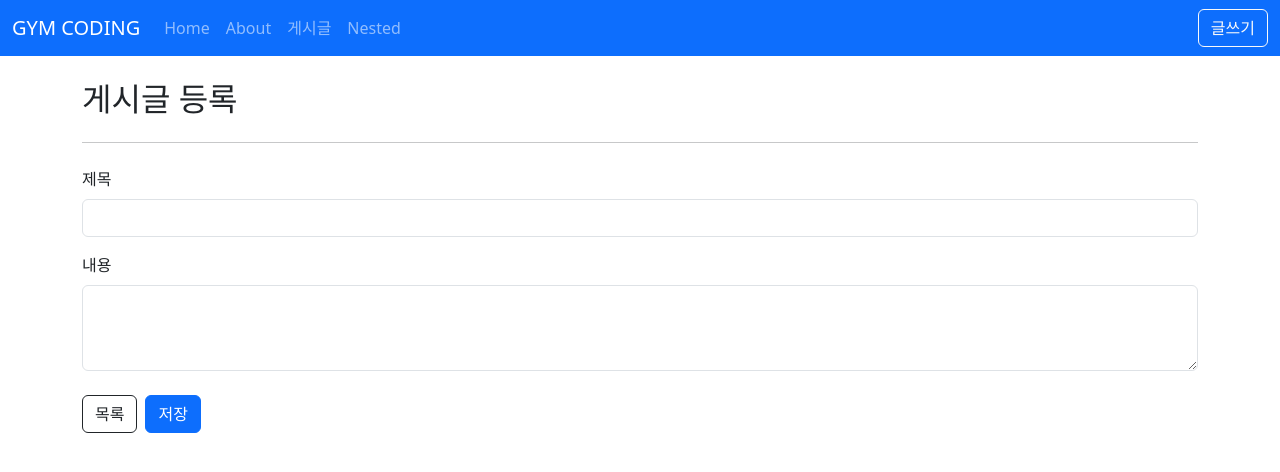
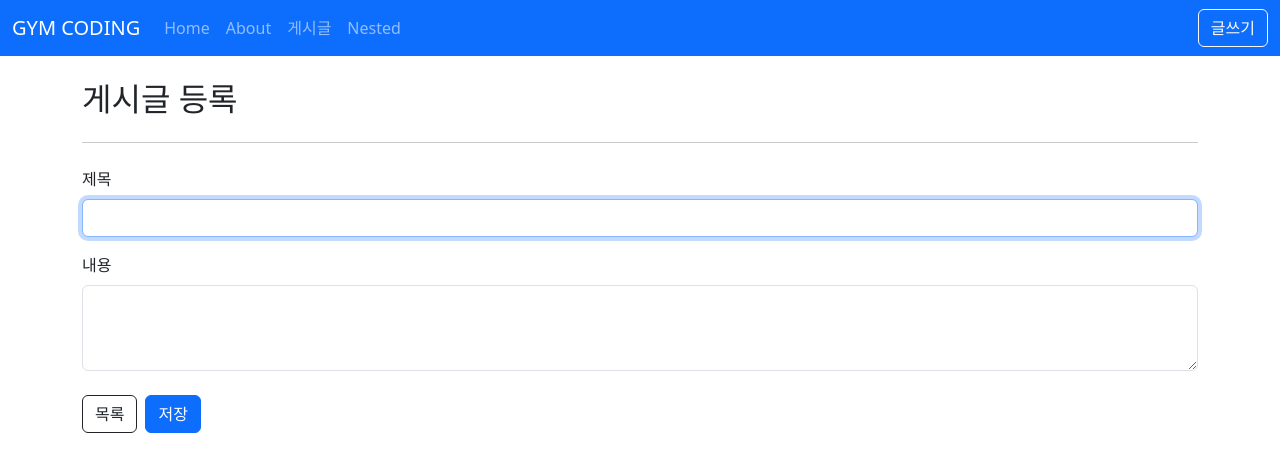
Before and after one commit to YounSoyoung/vue3-posts, a Vue app: page /posts/create in a window 1280 px wide. Shown: the top 472 px of the page. Built offline with nearby package versions, Linux system fonts and the light colour scheme.

Commit message:
커스텀 디렉티브 등록

```diff
--- a/src/components/posts/PostForm.vue
+++ b/src/components/posts/PostForm.vue
@@ -2,8 +2,11 @@
 	<form>
 		<div class="mb-3">
 			<label for="exampleFormControlInput1" class="form-label">제목</label>
+
 			<input
+				v-focus
 				:value="title"
+				v-color="'blue'"
 				@input="$emit('update:title', $event.target.value)"
 				type="text"
 				class="form-control"
@@ -27,6 +30,13 @@
 </template>
 
 <script setup>
+//el = element
+const vFocus = {
+	mounted: el => {
+		el.focus();
+	},
+};
+
 defineProps({
 	title: String,
 	content: String,
--- /dev/null
+++ b/src/directives/color.js
@@ -0,0 +1,5 @@
+function color(el, binding) {
+	el.style.color = binding.value;
+}
+
+export default color;
--- /dev/null
+++ b/src/directives/focus.js
@@ -0,0 +1,5 @@
+export default {
+	mounted: el => {
+		el.focus();
+	},
+};
--- a/src/main.js
+++ b/src/main.js
@@ -4,11 +4,16 @@ import 'bootstrap-icons/font/bootstrap-icons.css';
 import { createApp } from 'vue';
 import App from './App.vue';
 import router from './router';
+import globalDirectives from './plugins/global-directives';
+// import focus from './directives/focus';
 // import globalComponents from '@/plugins/global-components';
 
 const app = createApp(App);
 // app.use(globalComponents);
+//v-는 제거하고 바로 'focus'라고 적으면 된다.
+// app.directive('focus', focus);
 app.use(router);
+app.use(globalDirectives);
 app.mount('#app');
 
 import 'bootstrap/dist/js/bootstrap.js';
--- /dev/null
+++ b/src/plugins/global-directives.js
@@ -0,0 +1,9 @@
+import focus from '@/directives/focus';
+import color from '@/directives/color';
+
+export default {
+	install(app) {
+		app.directive('focus', focus);
+		app.directive('color', color);
+	},
+};
--- a/src/views/posts/PostCreateView.vue
+++ b/src/views/posts/PostCreateView.vue
@@ -1,8 +1,9 @@
 <template>
 	<div>
-		<h2>게시글 등록</h2>
+		<h2 @click="visibleForm = !visibleForm">게시글 등록</h2>
 		<hr class="my-4" />
 		<PostForm
+			v-if="visibleForm"
 			v-model:title="form.title"
 			v-model:content="form.content"
 			@submit.prevent="save"
@@ -42,6 +43,7 @@ const save = () => {
 };
 
 const goListPage = () => router.push({ name: 'PostList' });
+const visibleForm = ref(true);
 </script>
 
 <style lang="scss" scoped></style>
```
